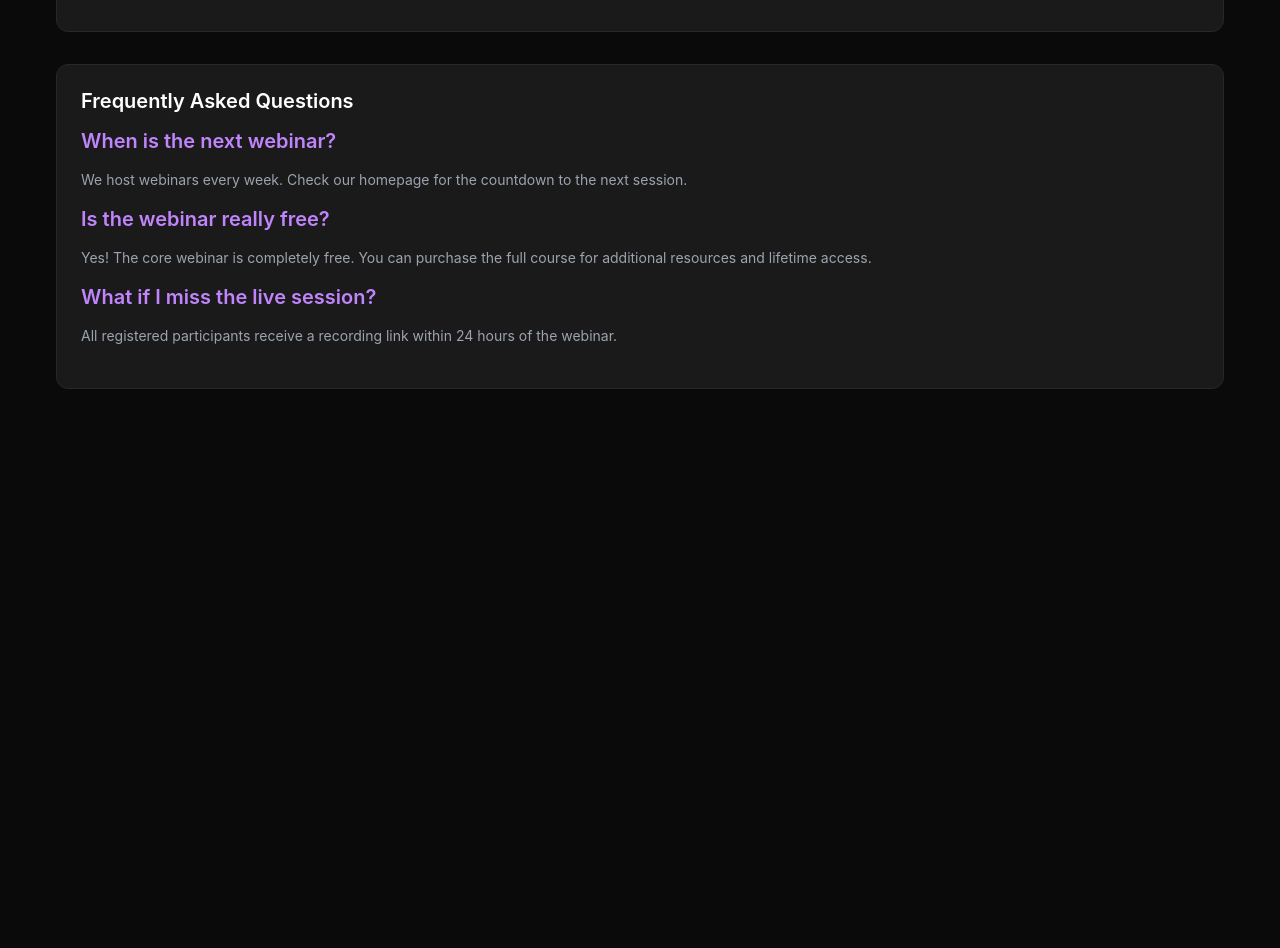
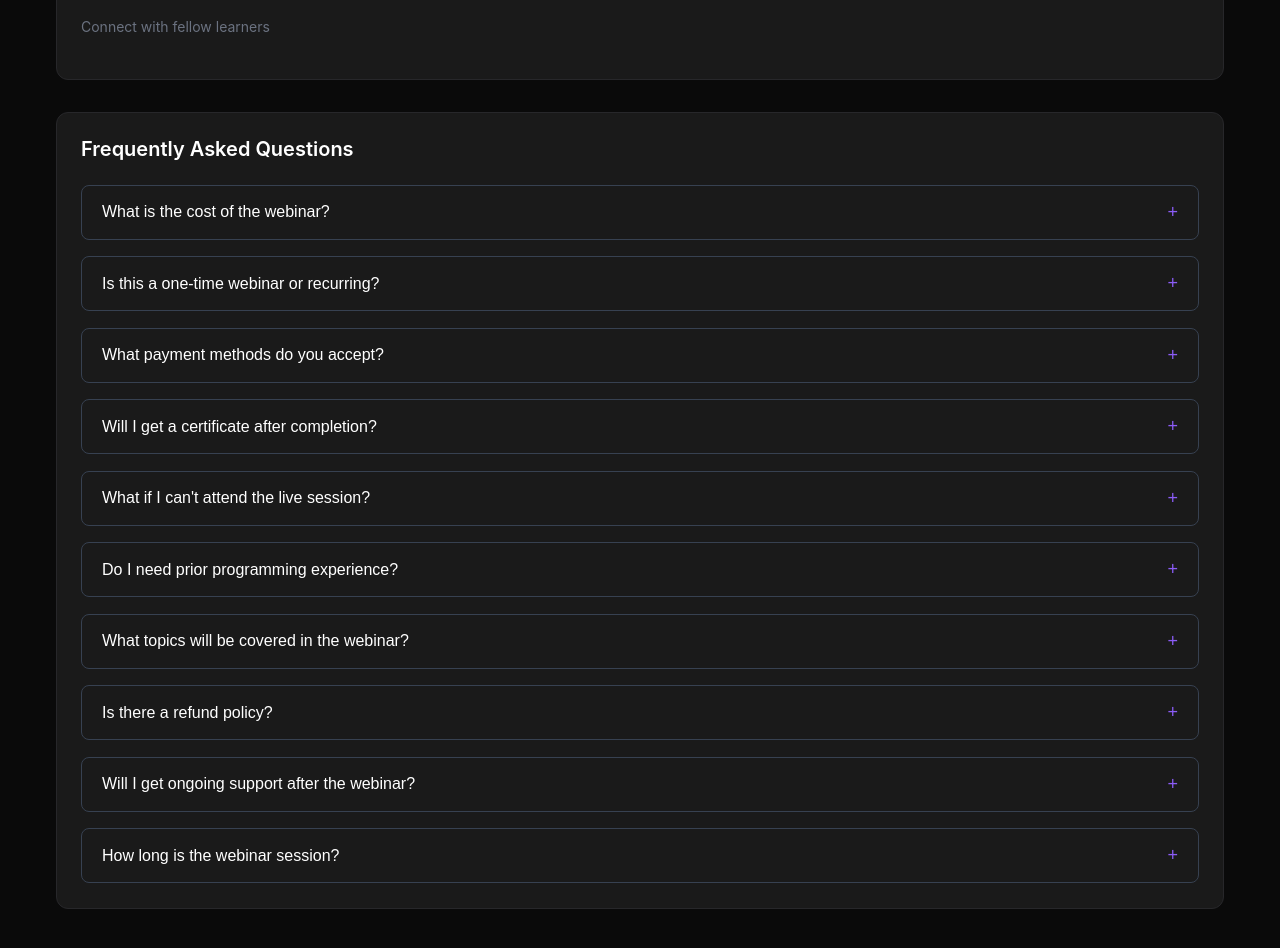
Before and after one commit to UmeshChandra05/Webinar-Sales-Funnel, a React (Create React App) app in the folder frontend/: page /contact in a window 1280 px wide. Shown: the part 1220-2168 px from the top of the page. Before the commit the page ends 1673 px from the top, so only its background shows below. Built offline with nearby package versions, Linux system fonts and the light colour scheme; the HTML template or start-up script is replaced by a standard one.

Commit message:
Update UI

```diff
--- a/frontend/src/pages/ContactPage.js
+++ b/frontend/src/pages/ContactPage.js
@@ -10,6 +10,54 @@ const ContactPage = () => {
   })
   const [isLoading, setIsLoading] = useState(false)
   const [message, setMessage] = useState({ type: "", text: "" })
+  const [openFAQ, setOpenFAQ] = useState(null)
+
+  const toggleFAQ = (index) => {
+    setOpenFAQ(openFAQ === index ? null : index)
+  }
+
+  const faqData = [
+    {
+      question: "What is the cost of the webinar?",
+      answer: "The webinar is priced at ₹4,999 INR. This is a one-time payment for complete access to the entire Python Full Stack Development session."
+    },
+    {
+      question: "Is this a one-time webinar or recurring?",
+      answer: "This is a special one-time webinar event. We don't host regular recurring sessions, making this an exclusive opportunity to learn Python Full Stack Development."
+    },
+    {
+      question: "What payment methods do you accept?",
+      answer: "We accept all major payment methods including UPI, Net Banking, Credit/Debit Cards, and digital wallets for seamless transactions."
+    },
+    {
+      question: "Will I get a certificate after completion?",
+      answer: "Yes! All participants who attend the complete webinar will receive a digital certificate of completion from Python Full Stack Academy."
+    },
+    {
+      question: "What if I can't attend the live session?",
+      answer: "All registered participants receive lifetime access to the webinar recording, session materials, and code samples within 24 hours."
+    },
+    {
+      question: "Do I need prior programming experience?",
+      answer: "No prior experience required! The webinar is designed for complete beginners to advanced levels, covering Python basics to full-stack development."
+    },
+    {
+      question: "What topics will be covered in the webinar?",
+      answer: "Python fundamentals, Django framework, database integration, frontend technologies, API development, deployment strategies, and real-world project building."
+    },
+    {
+      question: "Is there a refund policy?",
+      answer: "We offer a 7-day money-back guarantee if you're not satisfied with the webinar content. Contact support within 7 days for a full refund."
+    },
+    {
+      question: "Will I get ongoing support after the webinar?",
+      answer: "Yes! Participants get access to our exclusive Discord community and 30 days of email support for any questions related to the webinar content."
+    },
+    {
+      question: "How long is the webinar session?",
+      answer: "The comprehensive webinar is approximately 3-4 hours long with interactive coding sessions, Q&A segments, and practical project demonstrations."
+    }
+  ]
 
   const handleInputChange = (e) => {
     const { name, value } = e.target
@@ -59,7 +107,7 @@ const ContactPage = () => {
   }
 
   return (
-    <div className="min-h-screen section">
+    <div className="min-h-screen section" style={{ paddingBottom: '4rem' }}>
       <div className="container max-w-4xl mx-auto">
         <div className="text-center mb-12">
           <h1 className="text-4xl md:text-5xl font-bold mb-6">
@@ -70,9 +118,9 @@ const ContactPage = () => {
           </p>
         </div>
 
-        <div className="grid md:grid-cols-2 gap-12">
+        <div className="grid md:grid-cols-2 gap-12" style={{ marginBottom: '4rem' }}>
           {/* Contact Form */}
-          <div className="card">
+          <div className="card" style={{ marginBottom: '3rem' }}>
             <h2 className="text-2xl font-semibold mb-6">Send us a Message</h2>
 
             {message.text && (
@@ -150,27 +198,24 @@ const ContactPage = () => {
 
               <div className="space-y-6">
                 <div className="flex items-start">
-                  <div className="text-2xl mr-4">📧</div>
                   <div>
-                    <h3 className="font-semibold mb-1">Email</h3>
+                    <h3 className="font-semibold mb-1">Email 📧</h3>
                     <p className="text-gray-400">support@pythonfullstack.com</p>
                     <p className="text-sm text-gray-500">We typically respond within 24 hours</p>
                   </div>
                 </div>
 
                 <div className="flex items-start">
-                  <div className="text-2xl mr-4">💬</div>
                   <div>
-                    <h3 className="font-semibold mb-1">Live Chat</h3>
+                    <h3 className="font-semibold mb-1">Live Chat 💬</h3>
                     <p className="text-gray-400">Available during webinars</p>
                     <p className="text-sm text-gray-500">Monday - Friday, 9 AM - 6 PM EST</p>
                   </div>
                 </div>
 
                 <div className="flex items-start">
-                  <div className="text-2xl mr-4">🌐</div>
                   <div>
-                    <h3 className="font-semibold mb-1">Community</h3>
+                    <h3 className="font-semibold mb-1">Community 🌐</h3>
                     <p className="text-gray-400">Join our Discord server</p>
                     <p className="text-sm text-gray-500">Connect with fellow learners</p>
                   </div>
@@ -179,29 +224,79 @@ const ContactPage = () => {
             </div>
 
             <div className="card">
-              <h3 className="text-xl font-semibold mb-4">Frequently Asked Questions</h3>
+              <h3 className="text-xl font-semibold mb-6">Frequently Asked Questions</h3>
 
-              <div className="space-y-4">
-                <div>
-                  <h4 className="font-semibold text-purple-400 mb-2">When is the next webinar?</h4>
-                  <p className="text-sm text-gray-400">
-                    We host webinars every week. Check our homepage for the countdown to the next session.
-                  </p>
-                </div>
+              <div style={{ display: 'flex', flexDirection: 'column', gap: '16px' }}>
+                {faqData.map((faq, index) => (
+                  <div
+                    key={index}
+                    style={{
+                      border: '1px solid #374151',
+                      borderRadius: '8px',
+                      backgroundColor: '#1a1a1a',
+                      overflow: 'hidden',
+                      marginBottom: '0.5px'
+                    }}
+                  >
+                    <button
+                      onClick={() => toggleFAQ(index)}
+                      style={{
+                        width: '100%',
+                        padding: '16px 20px',
+                        textAlign: 'left',
+                        display: 'flex',
+                        justifyContent: 'space-between',
+                        alignItems: 'center',
+                        backgroundColor: 'transparent',
+                        border: 'none',
+                        color: '#ffffff',
+                        fontSize: '16px',
+                        fontWeight: '500',
+                        cursor: 'pointer',
+                        transition: 'all 0.3s ease'
+                      }}
+                      onMouseEnter={(e) => {
+                        e.target.style.backgroundColor = 'rgba(139, 92, 246, 0.1)'
+                      }}
+                      onMouseLeave={(e) => {
+                        e.target.style.backgroundColor = 'transparent'
+                      }}
+                    >
+                      <span>{faq.question}</span>
+                      <span
+                        style={{
+                          fontSize: '18px',
+                          color: '#8b5cf6',
+                          transform: openFAQ === index ? 'rotate(45deg)' : 'rotate(0deg)',
+                          transition: 'transform 0.3s ease'
+                        }}
+                      >
+                        +
+                      </span>
+                    </button>
 
-                <div>
-                  <h4 className="font-semibold text-purple-400 mb-2">Is the webinar really free?</h4>
-                  <p className="text-sm text-gray-400">
-                    Yes! The core webinar is completely free. You can purchase the full course for additional resources and lifetime access.
-                  </p>
-                </div>
-
-                <div>
-                  <h4 className="font-semibold text-purple-400 mb-2">What if I miss the live session?</h4>
-                  <p className="text-sm text-gray-400">
-                    All registered participants receive a recording link within 24 hours of the webinar.
-                  </p>
-                </div>
+                    <div
+                      style={{
+                        maxHeight: openFAQ === index ? '200px' : '0px',
+                        overflow: 'hidden',
+                        transition: 'max-height 0.3s ease',
+                        borderTop: openFAQ === index ? '1px solid #374151' : 'none'
+                      }}
+                    >
+                      <div
+                        style={{
+                          padding: '16px 20px',
+                          backgroundColor: '#0f0f0f',
+                          color: '#9ca3af',
+                          fontSize: '14px',
+                          lineHeight: '1.5'
+                        }}
+                      >
+                        {faq.answer}
+                      </div>
+                    </div>
+                  </div>
+                ))}
               </div>
             </div>
           </div>
```
Also changed, not shown: frontend/src/pages/AboutPage.js (+36 -17 lines).
